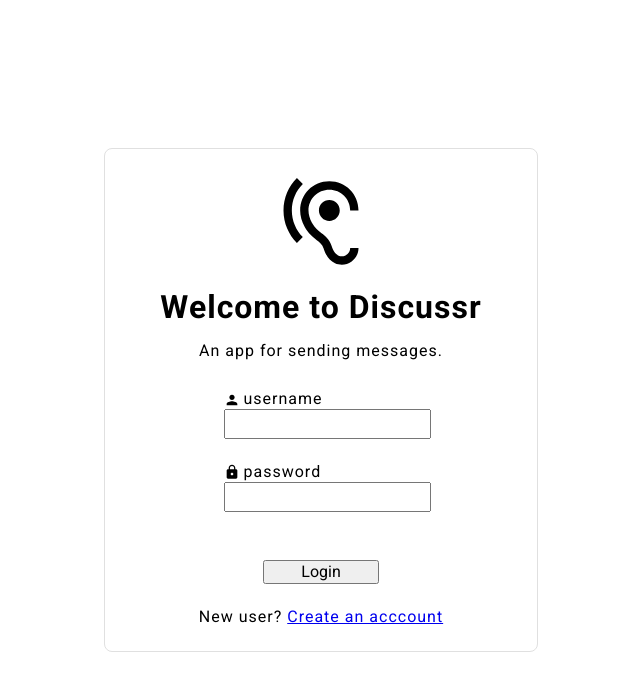
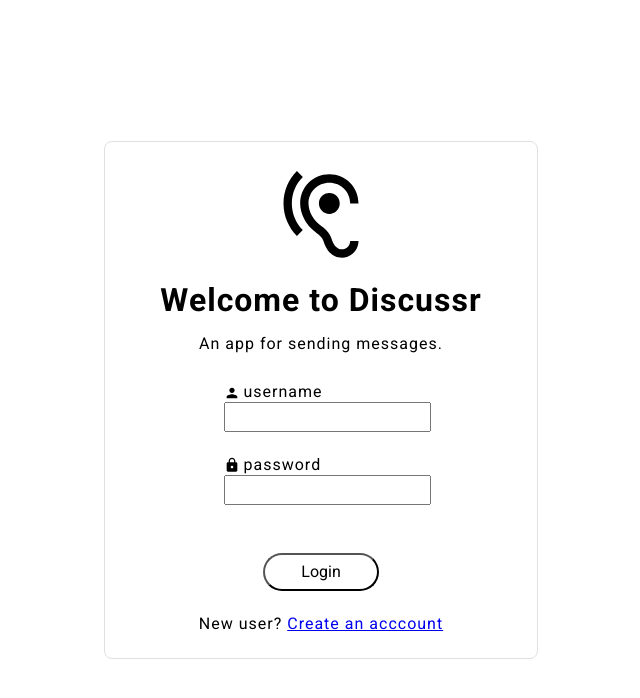
Before and after one commit to dave-forbes/messaging-app, a React (Vite) app in the folder frontend/: page / in a window 1280 px wide. Shown: the top 698 px of the page, without its empty margins (319-959 px from the left). Built offline with nearby package versions, Linux system fonts and the light colour scheme; no server answers.

Commit message:
move button styles to global scss

```diff
--- a/frontend/src/styles/global.scss
+++ b/frontend/src/styles/global.scss
@@ -1,3 +1,4 @@
+@use './variables' as variables;
 @import 'normalize.css';
 
 :root {
@@ -23,3 +24,15 @@ h1, p {
     flex-direction: column-reverse;
   }
 }
+
+.button {
+  background-color: white;
+  border-radius: 50px;
+  padding: variables.$spacing-sm
+}
+
+.button:hover, .button:focus {
+  background-color: black;
+  color: white;
+  cursor: pointer;
+}
```
